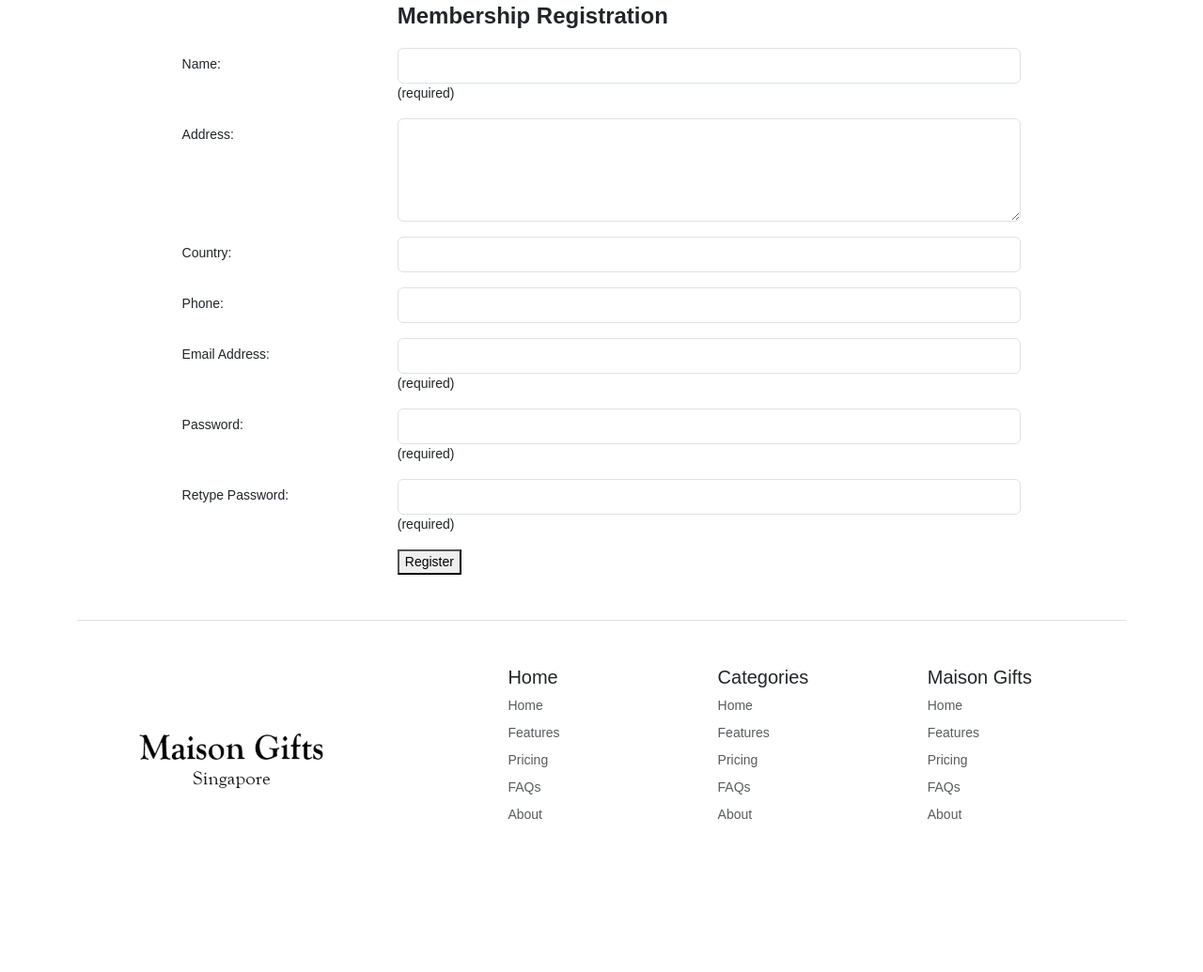
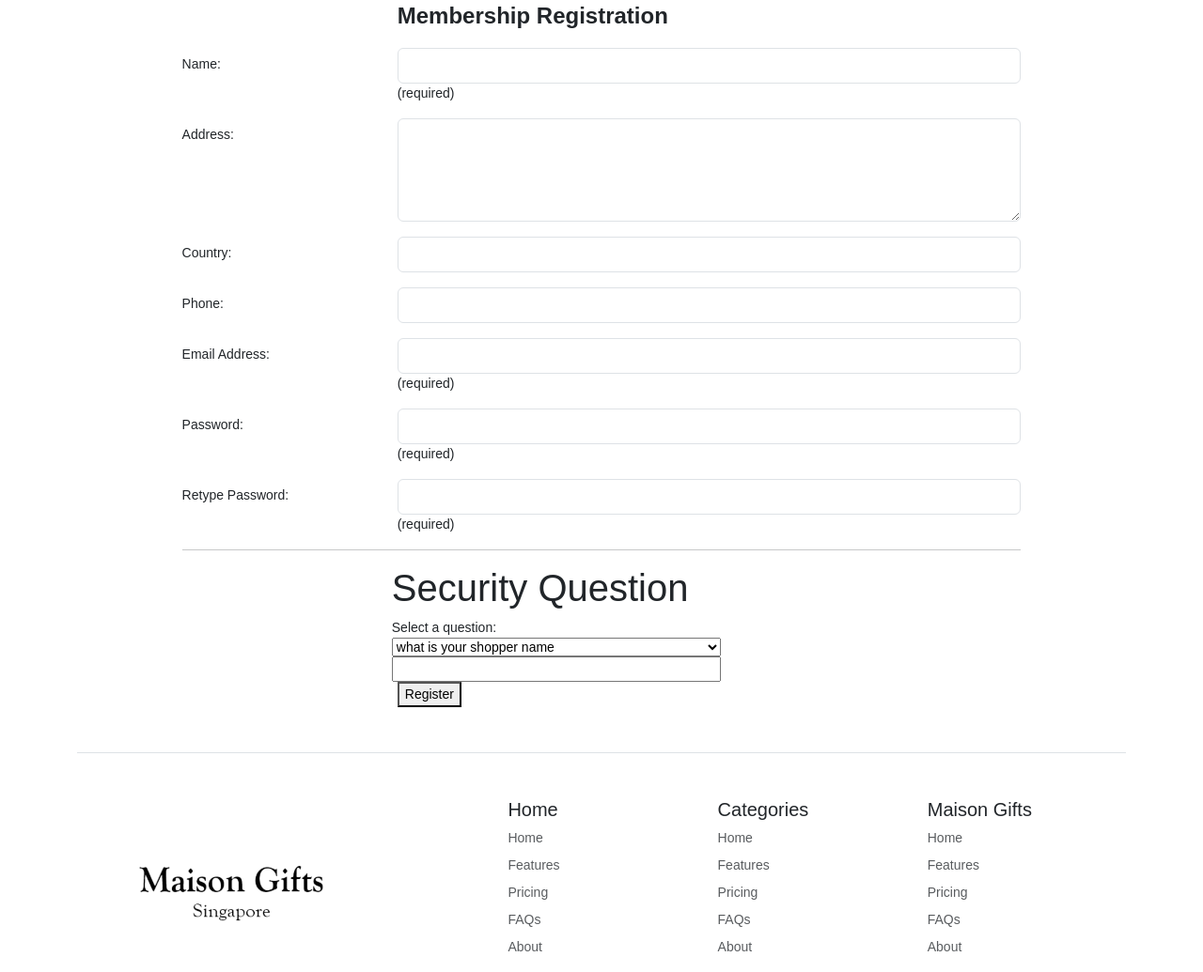
Before and after one commit to yexuan1/ECAD_ASG1_MaisonGifts, a PHP site: page /register.php in a window 1280 px wide. Shown: the part 103-1138 px from the top of the page at 94% size. Before the commit the page ends 975 px from the top, so only its background shows below. Run offline with PHP 8.4, Linux system fonts and the light colour scheme.

Commit message:
added security question for register

```diff
--- a/Header.php
+++ b/Header.php
@@ -10,7 +10,7 @@
     <!-- Link to compiled Bootstrap JavaScript downloaded -->
     <script src="js/bootstrap.bundle.min.js"></script>
     <!-- Site specific Cascading Stylesheet -->
-    <link rel="stylesheet" href="css/site.css">
+    <link rel="stylesheet" href="css//site.css" >
 </head>
 
 <body>
--- a/css/site.css
+++ b/css/site.css
@@ -18,6 +18,15 @@ body{
 	background-color: blue;
 	color: blue;
 }
+
+/*Registration*/
+
+.security{
+	width: 350px;
+	display: flex;
+	justify-content: center;
+}
+
 
 /* --------------------- FOOTER ----------------------------- */
 
--- a/register.php
+++ b/register.php
@@ -92,6 +92,19 @@ function validateForm()
                    type="password" required /> (required)
         </div>
     </div>
+    <hr>
+    <div class="col-sm-9 offset-sm-3">
+        <h1>Security Question</h1>
+            <label for="security">Select a question: </label>
+
+           <select class='security' name='security-question'>
+                    <option value="what is your shopper name">what is your shopper name</option>
+                    <option value="when was your last purchase date">when was your last purchase date</option>
+                    <option value="what is your email">what is your email</option>
+                    <option value="when was your last login">when was your last login</option>
+            </select>
+            <input class="security" name="answer" type="text" required>
+    </div>
     <div class="mb-3 row">
         <div class="col-sm-9 offset-sm-3">
             <button type="submit">Register</button>
@@ -99,6 +112,7 @@ function validateForm()
     </div>
 </form>
 </div>
+
 <?php
 // Include the Page Layout footer
 include("footer.php");
```
Also changed, not shown: addMember.php (+5 -3 lines).
